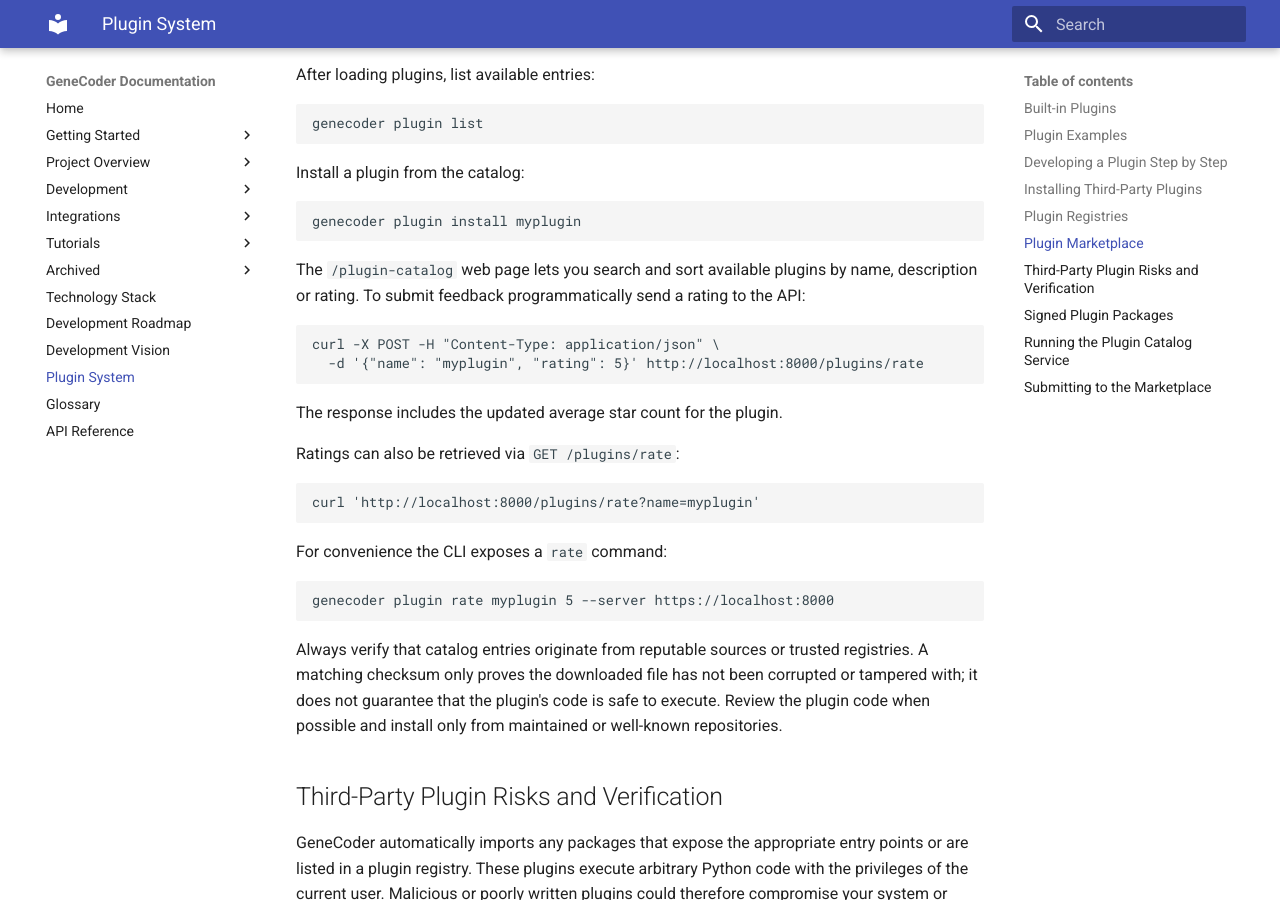
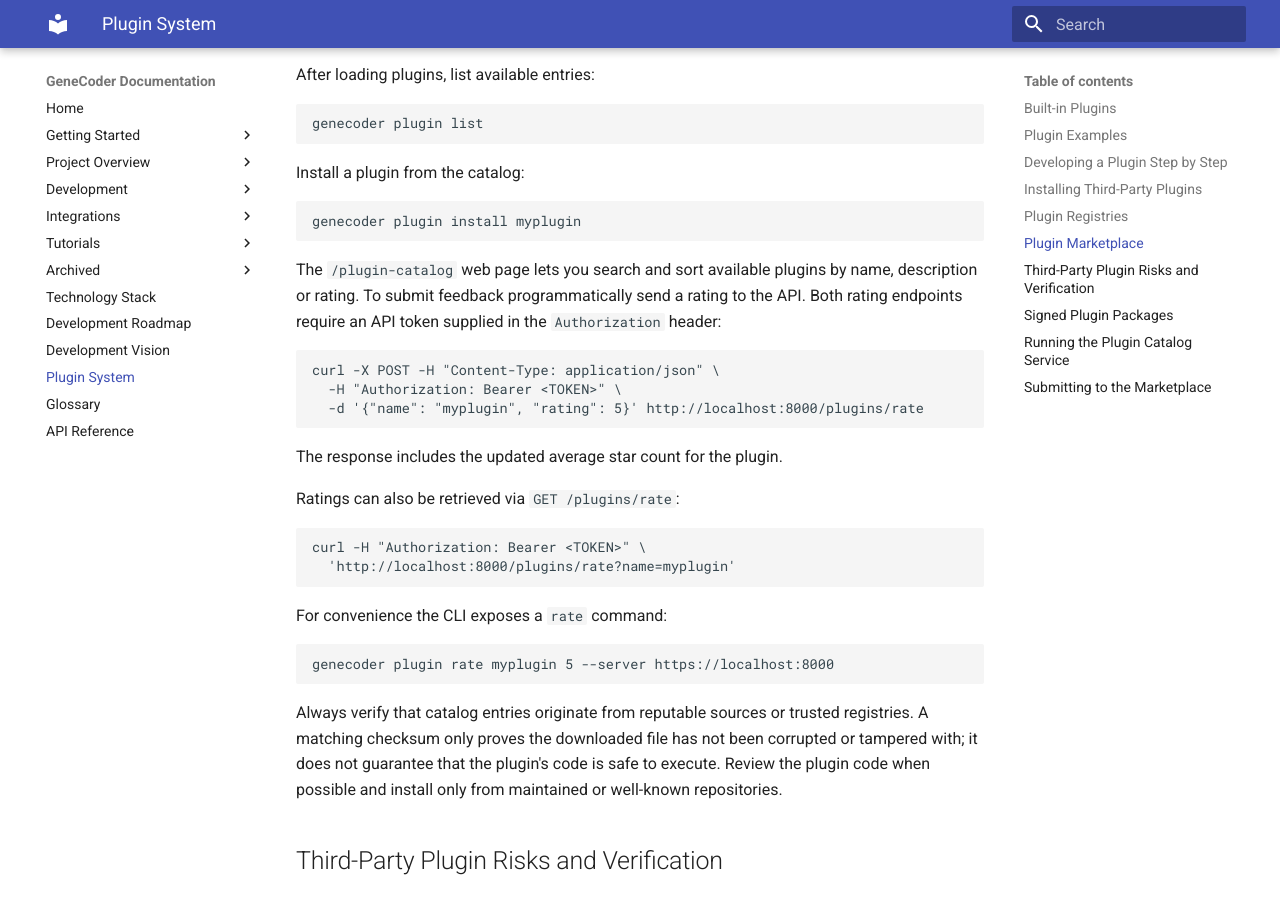
Before and after one commit to d0tTino/GeneCoder, an MkDocs documentation site: the page built from docs/plugins.md, in a window 1280 px wide and 900 px high, scrolled down 3587 px. Built offline with MkDocs 1.6.1 and Material for MkDocs 9.7.7, drawn with Linux system fonts in a browser that asks for light colours.

````diff
--- a/docs/plugins.md
+++ b/docs/plugins.md
@@ -193,10 +193,12 @@
 
 The ``/plugin-catalog`` web page lets you search and sort available plugins by
 name, description or rating. To submit feedback programmatically send a rating
-to the API:
+to the API. Both rating endpoints require an API token supplied in the
+``Authorization`` header:
 
 ```bash
 curl -X POST -H "Content-Type: application/json" \
+  -H "Authorization: Bearer <TOKEN>" \
   -d '{"name": "myplugin", "rating": 5}' http://localhost:8000/plugins/rate
 ```
 
@@ -205,7 +207,8 @@
 Ratings can also be retrieved via ``GET /plugins/rate``:
 
 ```bash
-curl 'http://localhost:8000/plugins/rate?name=myplugin'
+curl -H "Authorization: Bearer <TOKEN>" \
+  'http://localhost:8000/plugins/rate?name=myplugin'
 ```
 
 For convenience the CLI exposes a ``rate`` command:
````
Also changed, not shown: 2 other files.
